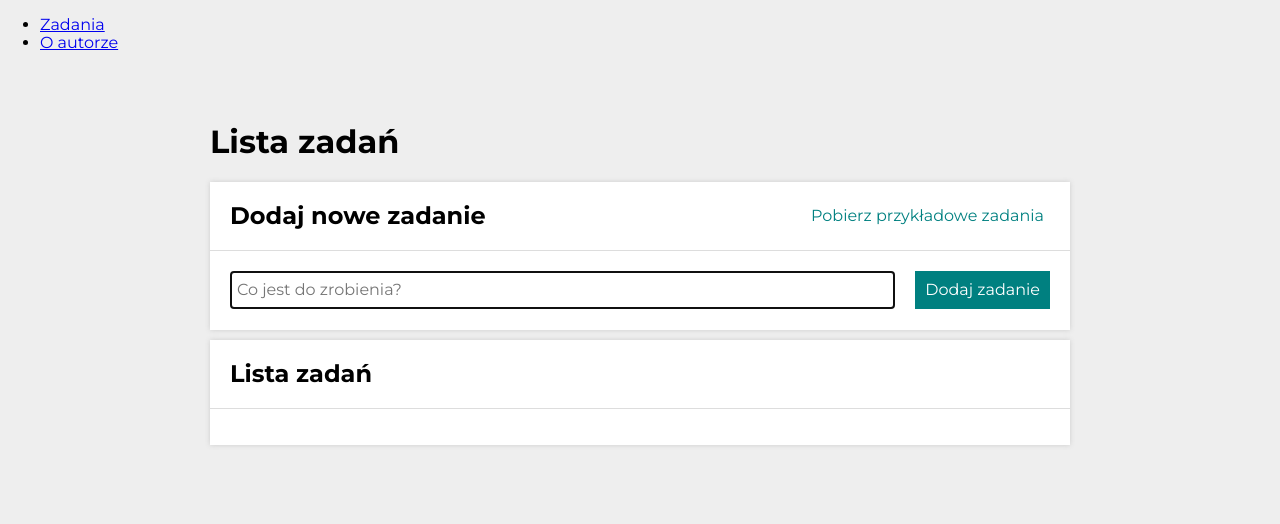
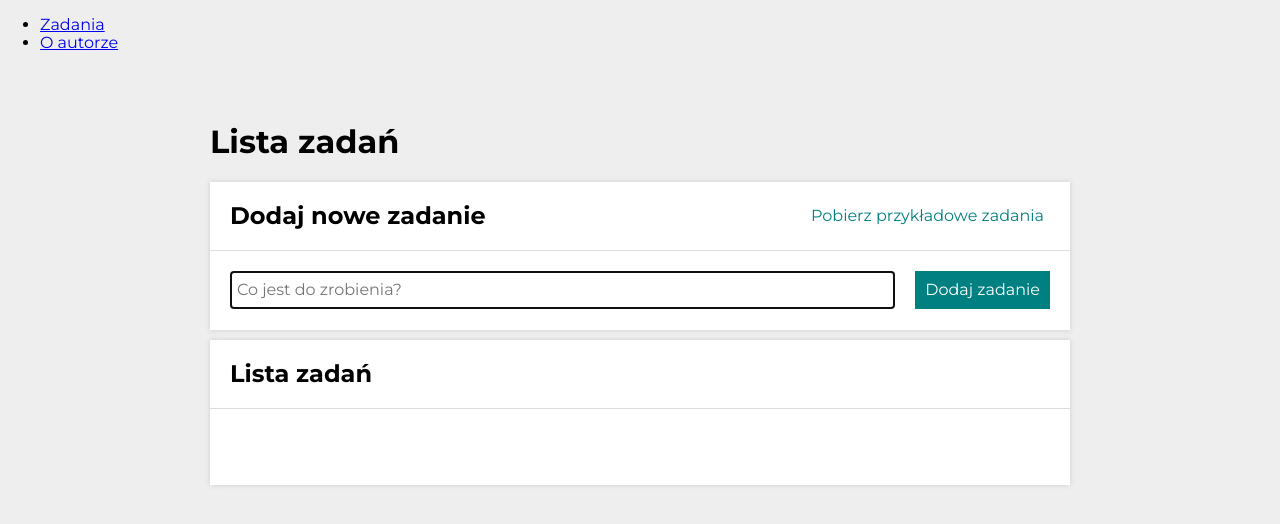
Before and after one commit to BoAneta/todos-list-react, a React (Create React App) app: page /#/zadania in a window 1280 px wide. Shown: the top 524 px of the page. Built offline with nearby package versions, Linux system fonts and the light colour scheme.

Commit message:
styled components added to body

```diff
--- a/src/common/Section/index.js
+++ b/src/common/Section/index.js
@@ -1,4 +1,4 @@
-import { MainSection, Header } from "./styled";
+import { MainSection, Header, StyledBody } from "./styled";
 
 const Section = ({ title, body, extraHeaderContent }) => (
     <MainSection>
@@ -6,7 +6,7 @@ const Section = ({ title, body, extraHeaderContent }) => (
             <h2>{title}</h2>
             {extraHeaderContent}
         </Header>
-        {body}
+        <StyledBody>{body}</StyledBody>
     </MainSection>
 );
 
--- a/src/common/Section/styled.js
+++ b/src/common/Section/styled.js
@@ -2,20 +2,25 @@ import styled from "styled-components";
 
 export const MainSection = styled.section`
     background-color: ${({ theme }) => theme.color.white};
-    box-shadow: 0 0 5px ${({theme}) => theme.color.silver};
+    box-shadow: 0 0 5px ${({ theme }) => theme.color.silver};
     word-break: break-word;
     padding: 0 0 1px 0;
 `;
 
+export const StyledBody = styled.div`
+    padding: 20px;
+    padding-top: 20px;
+`;
+
 export const Header = styled.header`
-    border-bottom: 1px solid ${({theme}) => theme.color.alto};
+    border-bottom: 1px solid ${({ theme }) => theme.color.alto};
     padding: 0 20px;
     margin-block-start: 10px;
     display: grid;
     grid-template-columns: auto auto;
     justify-content: space-between;
 
-    @media (max-width: ${({theme}) => theme.breakpoint.mobileMax}px) {
+    @media (max-width: ${({ theme }) => theme.breakpoint.mobileMax}px) {
         display: flex;
         flex-wrap: wrap;
         justify-content: center;
--- a/src/features/tasks/TasksPage/Form/styled.js
+++ b/src/features/tasks/TasksPage/Form/styled.js
@@ -3,7 +3,6 @@ import styled from "styled-components";
 export const FormElement = styled.form`
     display: grid;
     grid-template-columns: 1fr auto;
-    padding: 20px;
     gap: 20px;
 
     @media (max-width: ${({theme}) => theme.breakpoint.mobileMax}px) {
--- a/src/features/tasks/TasksPage/TasksList/styled.js
+++ b/src/features/tasks/TasksPage/TasksList/styled.js
@@ -11,8 +11,7 @@ export const Item = styled.li`
     display: grid;
     grid-template-columns: auto 1fr auto;
     gap: 10px;
-    padding: 10px;
-    margin: 0 20px;
+    padding: 10px 0;
     border-bottom: 1px solid ${({theme}) => theme.color.alto};
 
     ${({ hidden }) => hidden && css`
```
